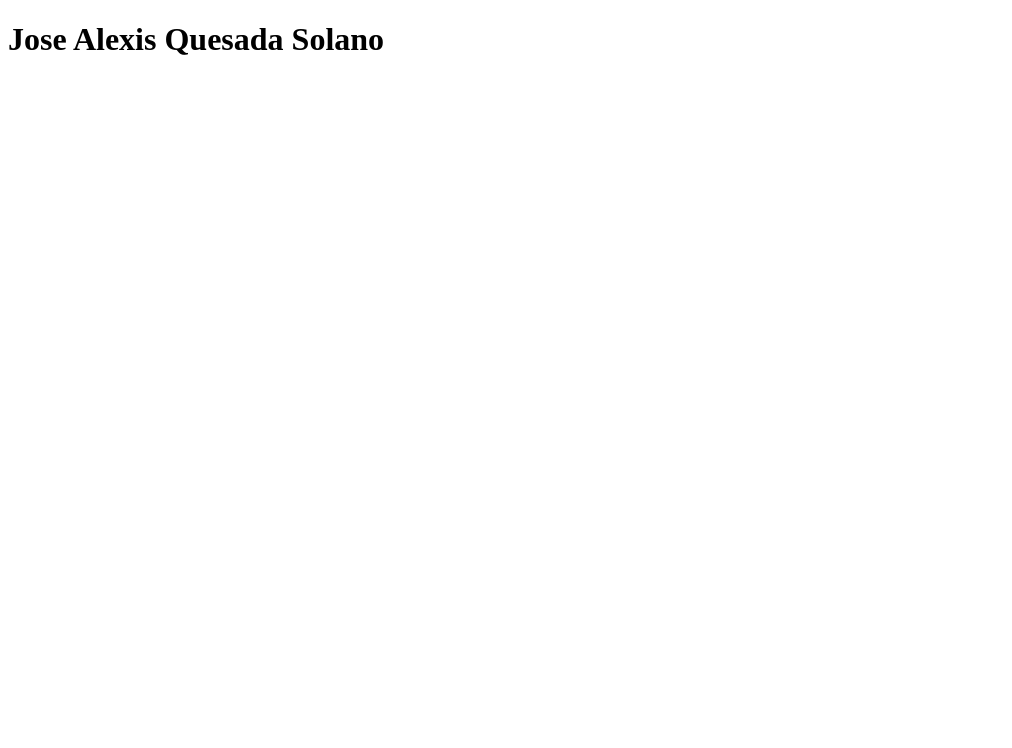
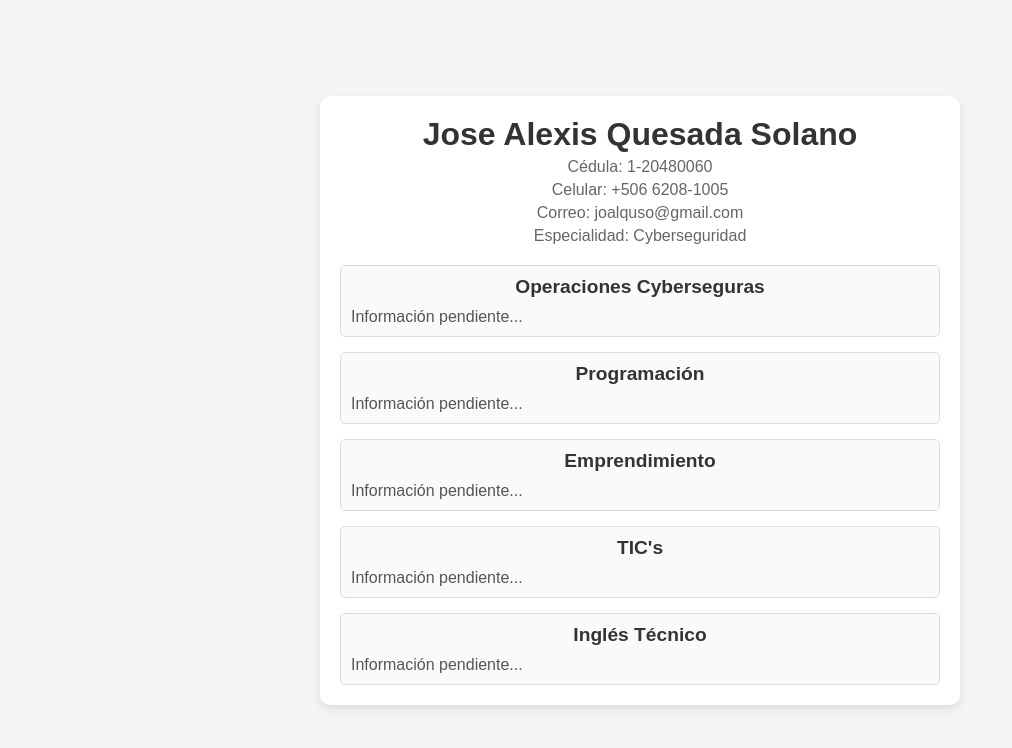
Before and after one commit to joalquso-brim/perfil-, a plain HTML site: page index.html in a window 1280 px wide. Shown: the whole page, without its empty margins (0-1012 px from the left). Drawn offline with Linux system fonts and the light colour scheme.

Commit message:
Add files via upload

```diff
--- a/index.html
+++ b/index.html
@@ -1,12 +1,57 @@
 <!DOCTYPE html>
-<html lang="en">
+<html lang="es">
 <head>
     <meta charset="UTF-8">
     <meta name="viewport" content="width=device-width, initial-scale=1.0">
-    <title>Perfil JAQS</title>
+    <title>Tarjeta de Presentación - JAQS</title>
+    <link rel="stylesheet" href="style.css">
 </head>
 <body>
-    <h1>Jose Alexis Quesada Solano</h1>
-    <pre></pre>
+    <div class="card">
+        <header class="header">
+            <h1>Jose Alexis Quesada Solano</h1>
+            <p>Cédula: 1-20480060</p>
+            <p>Celular: +506 6208-1005</p>
+            <p>Correo: joalquso@gmail.com</p>
+            <p>Especialidad: Cyberseguridad</p>
+        </header>
+        <div class="sections">
+            <section class="section">
+                <h2>Operaciones Cyberseguras</h2>
+                <div class="content">
+                    <!-- Aquí puedes agregar información sobre operaciones cyberseguras -->
+                    <p>Información pendiente...</p>
+                </div>
+            </section>
+            <section class="section">
+                <h2>Programación</h2>
+                <div class="content">
+                    <!-- Aquí puedes agregar información sobre programación -->
+                    <p>Información pendiente...</p>
+                </div>
+            </section>
+            <section class="section">
+                <h2>Emprendimiento</h2>
+                <div class="content">
+                    <!-- Aquí puedes agregar información sobre emprendimiento -->
+                    <p>Información pendiente...</p>
+                </div>
+            </section>
+            <section class="section">
+                <h2>TIC's</h2>
+                <div class="content">
+                    <!-- Aquí puedes agregar información sobre TIC's -->
+                    <p>Información pendiente...</p>
+                </div>
+            </section>
+            <section class="section">
+                <h2>Inglés Técnico</h2>
+                <div class="content">
+                    <!-- Aquí puedes agregar información sobre inglés técnico -->
+                    <p>Información pendiente...</p>
+                </div>
+            </section>
+        </div>
+    </div>
 </body>
 </html>
```
